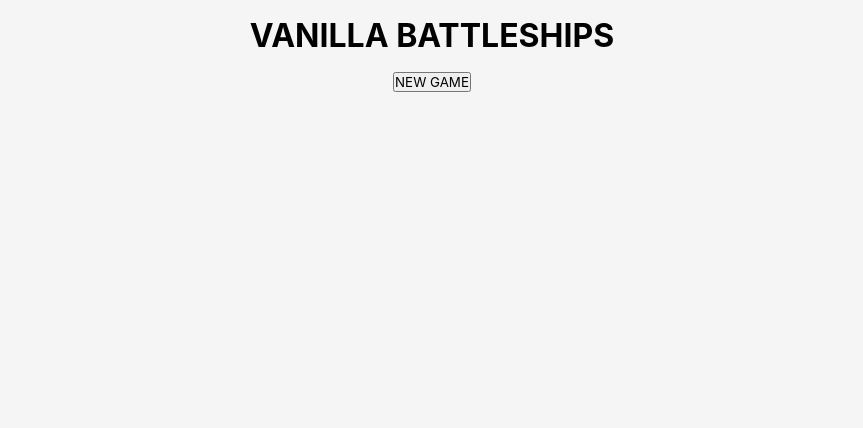
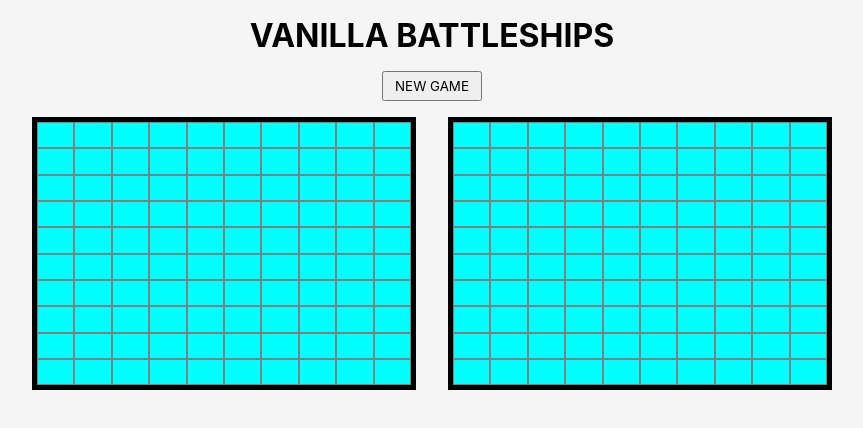
Before and after one commit to krzysztof-tokarski/vanilla-battleships, a website built with webpack: page index.html in a window 1280 px wide. Shown: the whole page, without its empty margins (208-1071 px from the left). Built offline with nearby package versions, Linux system fonts and the light colour scheme.

Commit message:
feat: add basic cell-grids

```diff
--- a/index.html
+++ b/index.html
@@ -10,6 +10,7 @@
             <h1>Vanilla Battleships</h1>
         </header>
         <main>
+            <div id="buttons-container"></div>
             <div id="fluid-container"></div>
         </main>
     </body>
--- a/src/index.js
+++ b/src/index.js
@@ -1,3 +1,5 @@
-import { startView } from "./logic/start-view/start-view";
+import { prepareNewGame } from './logic/new-game/prepare-new-game';
+import { startView } from './logic/start-view/start-view';
 
 startView();
+prepareNewGame();
--- a/src/logic/global.variables.js
+++ b/src/logic/global.variables.js
@@ -1 +1,2 @@
 export const fluidContainer = document.getElementById('fluid-container');
+export const buttonsContainer = document.getElementById('buttons-container');
--- /dev/null
+++ b/src/logic/new-game/components/grids-container/create-grids-container.js
@@ -0,0 +1,7 @@
+import * as globalVariables from '../../../global.variables';
+
+export function createGridsContainer() {
+  const gridsContainer = document.createElement('div');
+  gridsContainer.setAttribute('id', 'grids-container');
+  return gridsContainer;
+}
--- /dev/null
+++ b/src/logic/new-game/components/ships-grid/create-ships-grid.js
@@ -0,0 +1,22 @@
+/* eslint-disable no-plusplus */
+export function createShipsGrid() {
+  const currentGrid = document.querySelector('.grid');
+  let prefix = 'P1';
+  if (currentGrid) {
+    prefix = 'P2';
+  }
+
+  const letterCordinates = ['A', 'B', 'C', 'D', 'E', 'F', 'G', 'H', 'I', 'J'];
+
+  const grid = document.createElement('div');
+  for (let i = 1; i < 11; i++) {
+    letterCordinates.forEach((letterCordinate) => {
+      const cell = document.createElement('div');
+      cell.classList.add('cell');
+      cell.setAttribute('data-cell-id', `${prefix}-${letterCordinate}-${i}`);
+      grid.appendChild(cell);
+    });
+  }
+  grid.classList.add('grid');
+  return grid;
+}
--- /dev/null
+++ b/src/logic/new-game/prepare-new-game.js
@@ -0,0 +1,18 @@
+import { Player } from '../../models/player/player.class';
+import { createGridsContainer } from './components/grids-container/create-grids-container';
+import { createShipsGrid } from './components/ships-grid/create-ships-grid';
+import * as globalVariables from '../global.variables';
+
+export function prepareNewGame() {
+  // const player1 = new Player();
+  // const player2 = new Player();
+
+  const gridsContainer = createGridsContainer();
+  globalVariables.fluidContainer.appendChild(gridsContainer);
+  const shipGrid1 = createShipsGrid();
+  gridsContainer.appendChild(shipGrid1);
+  // TODO
+  const shipGrid2 = createShipsGrid();
+  gridsContainer.appendChild(shipGrid2);
+
+}
--- a/src/logic/prepare-new-game/prepare-new-game.js
+++ /dev/null
@@ -1,6 +0,0 @@
-import { Player } from '../../models/player/player.class';
-
-export function prepareNewGame() {
-  const player1 = new Player();
-  const player2 = new Player();
-}
--- a/src/logic/start-view/components/create-new-game-button.js
+++ b/src/logic/start-view/components/new-game-button/create-new-game-button.js
@@ -1,8 +1,8 @@
-import { prepareNewGame } from '../../prepare-new-game/prepare-new-game';
+import { prepareNewGame } from '../../../new-game/prepare-new-game';
 
 export function createNewGameButton() {
   const button = document.createElement('button');
-  button.classList.add('new-game-button');
+  button.setAttribute('id', 'new-game-button');
   button.textContent = 'NEW GAME';
   button.addEventListener('click', () => prepareNewGame());
   return button;
--- a/src/logic/start-view/start-view.js
+++ b/src/logic/start-view/start-view.js
@@ -1,7 +1,7 @@
 import * as globalVariables from '../global.variables';
-import { createNewGameButton } from './components/create-new-game-button';
+import { createNewGameButton } from './components/new-game-button/create-new-game-button';
 
 export function startView() {
   const button = createNewGameButton();
-  globalVariables.fluidContainer.appendChild(button);
+  globalVariables.buttonsContainer.appendChild(button);
 }
--- a/styles.scss
+++ b/styles.scss
@@ -16,5 +16,62 @@ body {
   header {
     text-transform: uppercase;
     padding: 1em;
+  };
+
+  main {
+    width: 100%;
+    display: flex;
+    flex-direction: column;
+    flex: 1;
+    align-items: center;
+    gap: 1em;
+
+    #new-game-button {
+      width: 100px;
+      height: 30px;
+      cursor: pointer;
+    }
+
+    #fluid-container {
+      width: 100%;
+      display: flex;
+      justify-content: center;
+      flex: 1;
+    }
+
+    #grids-container {
+      width: 80%;
+      min-width: 400px;
+      max-width: 800px;
+      // TODO
+      display: flex;
+      flex: 1;
+      justify-content: center;
+      gap: 2em;
+
+      .grid {
+        flex: 1;
+        width: 40%;
+        height: 40%;
+        border: 5px solid black;
+        display: grid;
+        grid-template: repeat(10, 1fr) / repeat(10, 1fr);
+
+        .cell {
+          flex: 1;
+          border: 1px solid gray;
+          background-color: aqua;
+
+          &:hover {
+            filter: brightness(0.9);
+            cursor: pointer;
+          }
+        }
+      }
+    }
+
   }
+
+
+
 }
```
Also changed, not shown: styles.css, 1 other file.
